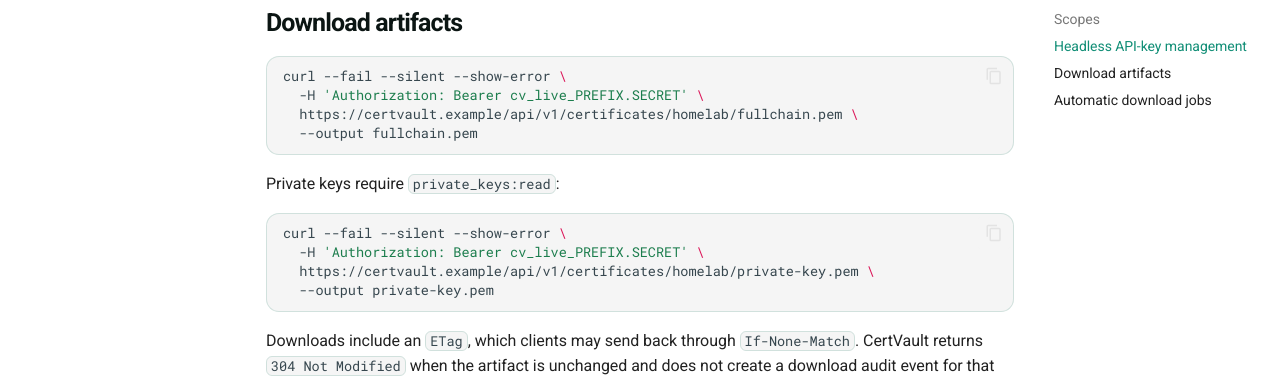
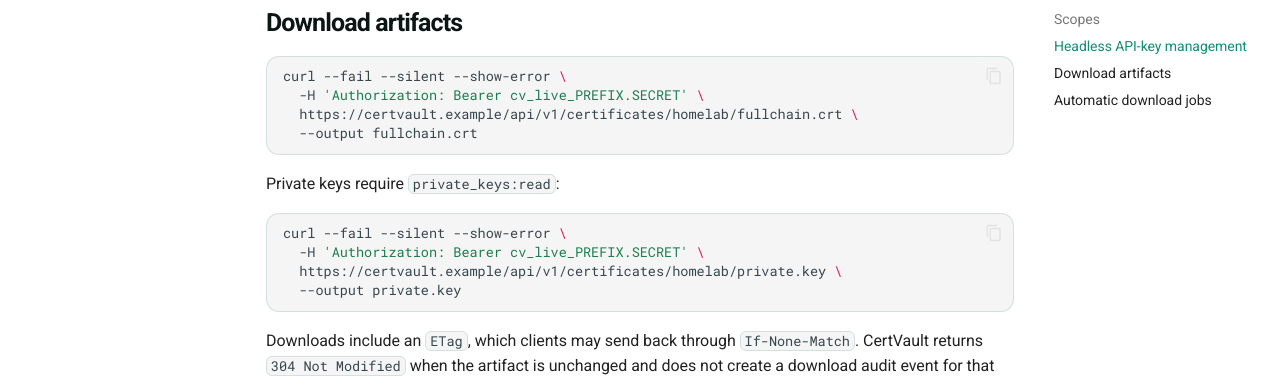
Before and after one commit to dougmaitelli/CertVault, an MkDocs documentation site: the page built from docs/client-access.md, in a window 1280 px wide and 900 px high, scrolled down 1149 px. Shown: the part 155-541 px from the top of the window. Built offline with MkDocs 1.6.1 and Material for MkDocs 9.7.7, drawn with Linux system fonts in a browser that asks for light colours; comment, search, counter and statistics services are not loaded; some of the changed text lies outside the part shown.

Commit message:
Breaking: change certificate artifact filenames

````diff
--- a/cliff.toml
+++ b/cliff.toml
@@ -16,6 +16,7 @@ filter_unconventional = false
 split_commits = false
 
 commit_parsers = [
+  { message = "^[Bb]reaking", group = "⚠️ Breaking Changes" },
   { message = "^[Ff]ix|^[Bb]ug|^[Pp]atch", group = "🐛 Bug Fixes" },
   { message = "^[Aa]dd|^[Ii]mplement|^[Ii]ntroduce|^[Nn]ew", group = "🚀 Features" },
   { message = "^[Uu]pdate|^[Ii]mprove|^[Ee]nhance|^[Cc]hange", group = "✨ Improvements" },
--- a/docs/client-access.md
+++ b/docs/client-access.md
@@ -6,8 +6,8 @@ API keys let clients fetch certificate material without administrator access.
 
 | Scope | Allows |
 |---|---|
-| `certificates:read` | Certificate metadata, versions, `certificate.pem`, `chain.pem`, and `fullchain.pem` |
-| `private_keys:read` | `private-key.pem` downloads |
+| `certificates:read` | Certificate metadata, versions, `certificate.crt`, `chain.crt`, and `fullchain.crt` |
+| `private_keys:read` | `private.key` downloads |
 | `renewals:trigger` | Manual renewal requests |
 
 Every key also has a certificate allowlist. Selecting “Any certificate” includes certificates added later.
@@ -43,8 +43,8 @@ docker compose exec certvault certvault api-key delete --id 1
 ```shell
 curl --fail --silent --show-error \
   -H 'Authorization: Bearer cv_live_PREFIX.SECRET' \
-  https://certvault.example/api/v1/certificates/homelab/fullchain.pem \
-  --output fullchain.pem
+  https://certvault.example/api/v1/certificates/homelab/fullchain.crt \
+  --output fullchain.crt
 ```
 
 Private keys require `private_keys:read`:
@@ -52,8 +52,8 @@ Private keys require `private_keys:read`:
 ```shell
 curl --fail --silent --show-error \
   -H 'Authorization: Bearer cv_live_PREFIX.SECRET' \
-  https://certvault.example/api/v1/certificates/homelab/private-key.pem \
-  --output private-key.pem
+  https://certvault.example/api/v1/certificates/homelab/private.key \
+  --output private.key
 ```
 
 Downloads include an `ETag`, which clients may send back through `If-None-Match`. CertVault returns `304 Not Modified` when the artifact is unchanged and does not create a download audit event for that response.
--- a/docs/openapi.yaml
+++ b/docs/openapi.yaml
@@ -31,12 +31,12 @@ paths:
       summary: Inspect a certificate
       parameters: [{name: name, in: path, required: true, schema: {type: string}}]
       responses: {"200": {description: Certificate metadata}, "404": {description: Not found}}
-  /certificates/{name}/fullchain.pem:
+  /certificates/{name}/fullchain.crt:
     get:
       summary: Download the current full chain
       parameters: [{name: name, in: path, required: true, schema: {type: string}}]
       responses: {"200": {description: PEM full chain}}
-  /certificates/{name}/private-key.pem:
+  /certificates/{name}/private.key:
     get:
       summary: Download the decrypted current private key
       parameters: [{name: name, in: path, required: true, schema: {type: string}}]
--- a/web/src/components/CertificateDownloadLink.tsx
+++ b/web/src/components/CertificateDownloadLink.tsx
@@ -1,7 +1,7 @@
 import type { ReactNode } from "react";
 
 type CertificateArtifact =
-  "certificate.pem" | "chain.pem" | "fullchain.pem" | "private-key.pem";
+  "certificate.crt" | "chain.crt" | "fullchain.crt" | "private.key";
 
 type CertificateDownloadLinkProps = {
   artifact: CertificateArtifact;
--- a/web/src/pages/CertificatesPage.tsx
+++ b/web/src/pages/CertificatesPage.tsx
@@ -135,14 +135,14 @@ export function CertificatesPage({
             <div className="action-buttons">
               <CertificateDownloadLink
                 certificateName={certificate.name}
-                artifact="fullchain.pem"
+                artifact="fullchain.crt"
                 disabled={!certificate.current_version}
               >
                 Full chain
               </CertificateDownloadLink>
               <CertificateDownloadLink
                 certificateName={certificate.name}
-                artifact="private-key.pem"
+                artifact="private.key"
                 disabled={!certificate.current_version}
               >
                 Private key
````
Also changed, not shown: README.md (+5 -5 lines), docs/api.md (+4 -4 lines), web/src/components/APIUsageHelper.tsx (+6 -6 lines), web/src/components/CertificateDetails.tsx (+4 -4 lines), 7 other files.
